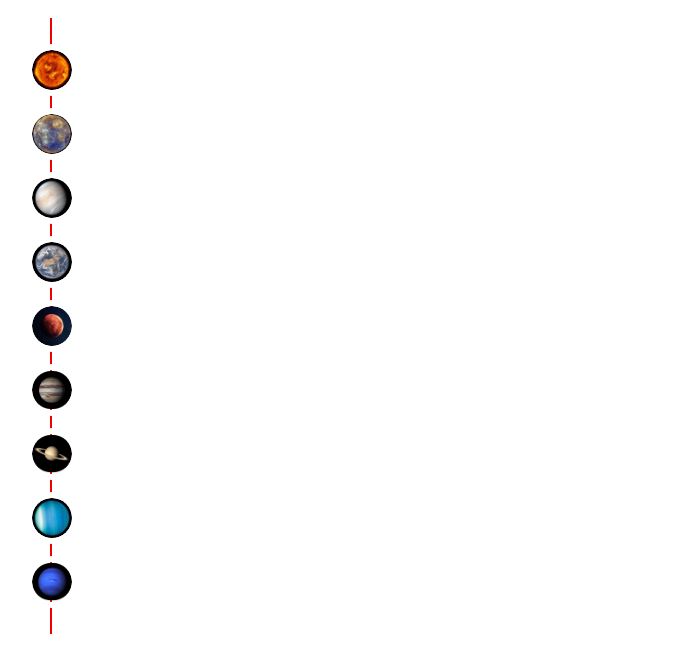
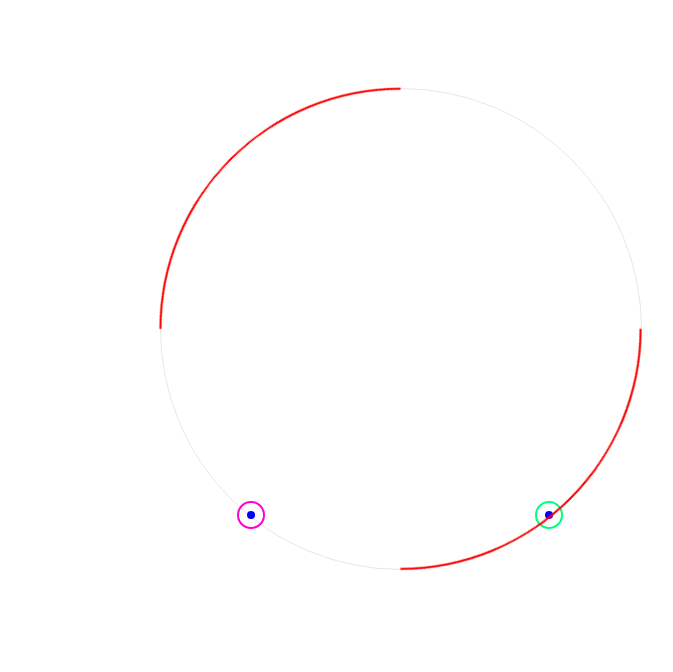
Before and after one commit to Carol21d/Nasa, a Vue app: page / in a window 1280 px wide. Shown: the top 672 px of the page, without its empty margins (240-913 px from the left). Built offline with nearby package versions, Linux system fonts and the light colour scheme; the HTML template or start-up script is replaced by a standard one.

Commit message:
orbit card finished

```diff
--- a/src/App.vue
+++ b/src/App.vue
@@ -1,10 +1,12 @@
 <script setup>
 import { RouterLink, RouterView } from 'vue-router'
 import Planets from './components/Planets.vue';
+import Ellipse from './components/Ellipse.vue'
 </script>
 
 <template>
-  <Planets/>
+  <!-- <Planets/> -->
+ <Ellipse/>
   <RouterView />
 </template>
 
--- /dev/null
+++ b/src/components/Ellipse.vue
@@ -0,0 +1,114 @@
+<template>
+    <div class="ellipses-container">
+      <div class="ellipses ellipses__outer--thin">
+        <div class="ellipses ellipses__orbit"></div>
+        <div class="ellipses ellipses__orbit2"></div>
+
+      </div>
+      <div class="ellipses ellipses__outer--thick"></div>
+    </div>
+  </template>
+
+  <style lang="scss">
+  .ellipses-container {
+    width: 30rem;
+    height: 30rem;
+    border-radius: 50%;
+    margin: 0 auto;
+    position: relative;
+    top: 5rem;
+  }
+
+  .ellipses {
+    border-radius: 50%;
+    position: absolute;
+    top: 0;
+    border-style: solid;
+  }
+
+  .ellipses__outer--thin {
+    width: 100%;
+    height: 100%;
+    border-width: 1px;
+    border-color: rgba(12, 12, 12, 0.1);
+    animation: ellipsesOrbit 15s ease-in-out infinite;
+  }
+
+  .ellipses__outer--thick {
+    width: 99.5%;
+    height: 99.5%;
+    border-color: rgb(252, 0, 0) transparent;
+    border-width: 2px;
+    transform: rotate(-45deg);
+    animation: ellipsesRotate 15s ease-in-out infinite;
+  }
+
+  .ellipses__orbit {
+    width: 1.5rem;
+    height: 1.5rem;
+    border-width: 2px;
+    border-color: rgb(0, 255, 128);
+    top: 2.5rem;
+    right: 23.375rem;
+  }
+
+  .ellipses__orbit:before {
+    content: "";
+    width: 0.5rem;
+    height: 0.5rem;
+    border-radius: 50%;
+    display: inline-block;
+    background-color: blue;
+    margin: 0 auto;
+    left: 0;
+    right: 0;
+    position: absolute;
+    top: 50%;
+    transform: translateY(-50%);
+  }
+
+  .ellipses__orbit2 {
+    width: 1.5rem;
+    height: 1.5rem;
+    border-width: 2px;
+    border-color: rgb(255, 0, 208);
+    top: 2.5rem;
+    right: 4.755rem;
+  }
+
+  .ellipses__orbit2:before {
+    content: "";
+    width: 0.5rem;
+    height: 0.5rem;
+    border-radius: 50%;
+    display: inline-block;
+    background-color: blue;
+    margin: 0 auto;
+    left: 0;
+    right: 0;
+    position: absolute;
+    top: 50%;
+    transform: translateY(-50%);
+  }
+
+
+  @keyframes ellipsesRotate {
+    0% {
+      transform: rotate(-45deg);
+    }
+
+    100% {
+      transform: rotate(-405deg);
+    }
+  }
+
+  @keyframes ellipsesOrbit {
+    0% {
+      transform: rotate(0);
+    }
+
+    100% {
+      transform: rotate(360deg);
+    }
+  }
+  </style>
```
